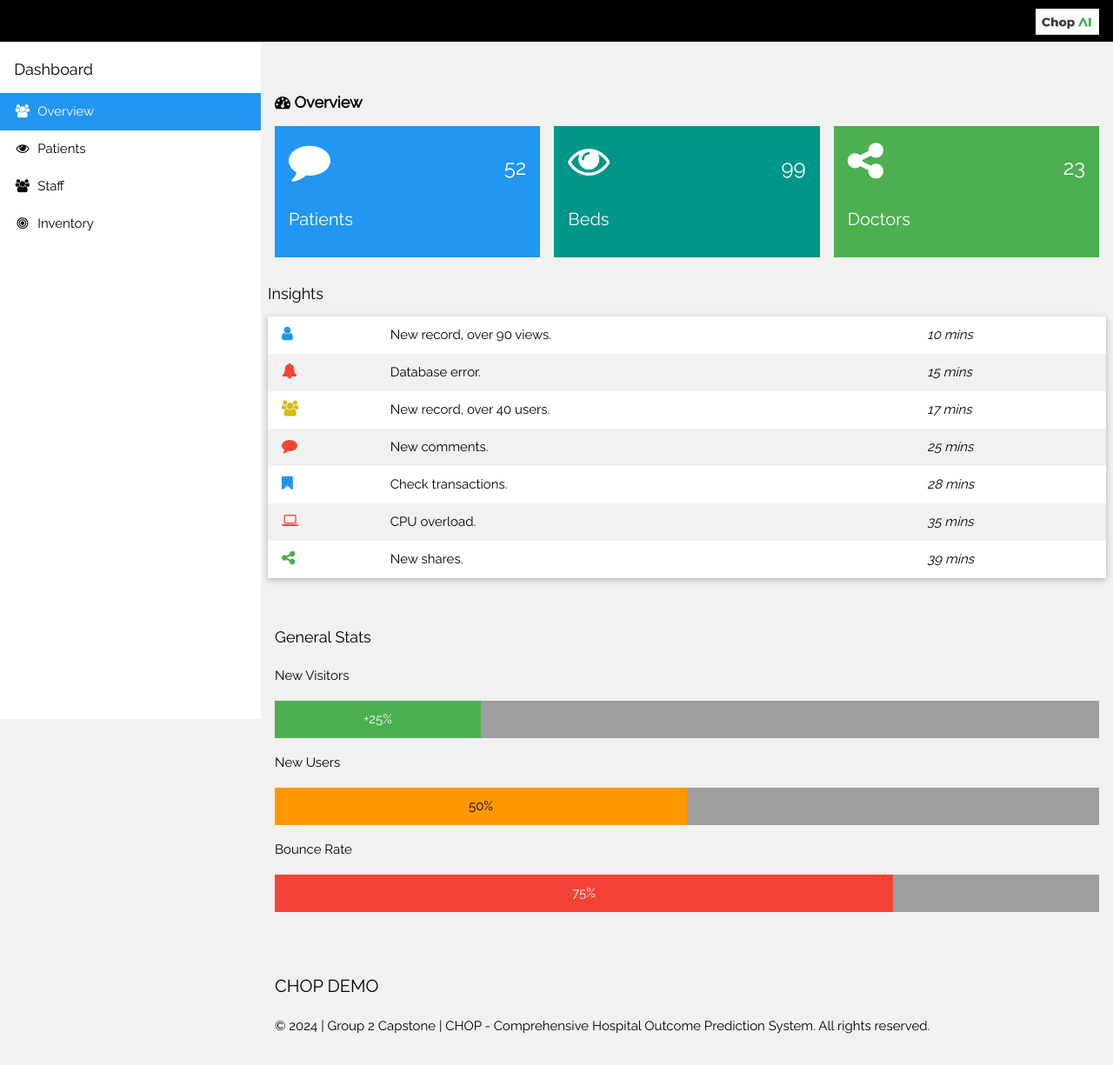
After one commit to bizzfuzz/CHOP-comprehensive-hospital-outcome-prediction-system, a FastAPI app: template app/templates/dashboard.html in a window 1280 px wide. The commit adds this page. Shown: the whole page at 87% size. Run offline with FastAPI, Linux system fonts and the light colour scheme; the template is opened without the code that fills it, so the values that code supplies are empty; parts of the project's set-up code (start-up, migrations or seed data) failed here and were passed over.

Commit message:
app folder layout and model loading

```diff
--- a/app/app.py
+++ b/app/app.py
@@ -1,16 +1,35 @@
+import pickle
+import uvicorn
 from fastapi.staticfiles import StaticFiles
 from fastapi.templating import Jinja2Templates
-import uvicorn
 from fastapi import FastAPI, HTTPException, Form, Request
-
 
 app = FastAPI()
 app.mount("/static", StaticFiles(directory="static"), name="static")
+app.mount("/images", StaticFiles(directory="static/images"), name="images")
 templates = Jinja2Templates(directory="templates")
+
+
+with open('./data/los_dtr.pkl', 'rb') as file:
+    los_model = pickle.load(file)
+with open('./data/death_model.pkl', 'rb') as file:
+    death_model = pickle.load(file)
+with open('./data/readmission_model.pkl', 'rb') as file:
+    readmission_model = pickle.load(file)
+with open('./data/preprocessor.pkl', 'rb') as file:
+    los_preprocessor = pickle.load(file)
+with open('./data/death_preprocessor.pkl', 'rb') as file:
+    death_preprocessor = pickle.load(file)
+with open('./data/readmission_preprocessor.pkl', 'rb') as file:
+    readmission_preprocessor = pickle.load(file)
 
 @app.get("/")
 async def read_root(request: Request):
     return templates.TemplateResponse("index.html", {"request": request})
 
+@app.get("/dashboard")
+async def dashboard(request: Request):
+    return templates.TemplateResponse("dashboard.html", {"request": request})
+
 if __name__ == '__main__':
     uvicorn.run(app, host='127.0.0.1', port=8000)
--- a/app/hospital_data/staff.csv
+++ /dev/null
@@ -1,6 +0,0 @@
-Staff ID,Name,Role,Qualification,Shift Start,Shift End
-7a3dd3e6-e802-45ca-9e6b-892caa3dc01f,Robert Adams,Physician,MS,10:01:30,16:20:07
-a7cddb79-0344-4e9b-8e48-c4bfe5040083,Laura Frazier,Physician,BSN,14:15:52,18:39:39
-34a9bb18-572d-40d5-8616-f43c61c439d5,Caleb Martin,Physician,BSN,02:21:19,09:40:19
-fc4243d1-0f27-4bcd-965b-85023910bcf9,Noah Flores,Admin,MD,13:31:50,02:28:52
-c2b79c3b-4d3f-4901-84fa-d58e3128f8ae,Megan Lara,Physician,MD,17:01:40,21:49:04
--- /dev/null
+++ b/app/templates/dashboard.html
@@ -0,0 +1,184 @@
+<!DOCTYPE html>
+<html>
+    <head>
+        <title>CHOP - Demo</title>
+        <meta charset="UTF-8">
+        <meta name="viewport" content="width=device-width, initial-scale=1">
+        <link rel="stylesheet" href="https://www.w3schools.com/w3css/4/w3.css">
+        <link rel="stylesheet" href="https://fonts.googleapis.com/css?family=Raleway">
+        <link rel="stylesheet" href="https://cdnjs.cloudflare.com/ajax/libs/font-awesome/4.7.0/css/font-awesome.min.css">\
+        <link rel="stylesheet" type="text/css" href="static/css/styles.css">
+
+        <style>
+            html,body,h1,h2,h3,h4,h5 {font-family: "Raleway", sans-serif}
+        </style>
+    </head>
+    <body class="w3-light-grey">
+
+        <!-- Top container -->
+        <div class="w3-bar w3-top w3-black w3-large" style="z-index:4">
+        <button class="w3-bar-item w3-button w3-hide-large w3-hover-none w3-hover-text-light-grey" onclick="w3_open();"><i class="fa fa-bars"></i>  Menu</button>
+        <span class="w3-bar-item w3-right"><img src="../static/images/logo-l.png" alt="logo" class='logo'></span>
+        </div>
+
+        <!-- Sidebar/menu -->
+        <nav class="w3-sidebar w3-collapse w3-white w3-animate-left w3-green" style="z-index:3;width:300px;" id="mySidebar"><br>
+            <div class="w3-container">
+                <h5>Dashboard</h5>
+            </div>
+            <div class="w3-bar-block">
+                <a href="#" class="w3-bar-item w3-button w3-padding-16 w3-hide-large w3-dark-grey w3-hover-black" onclick="w3_close()" title="close menu"><i class="fa fa-remove fa-fw"></i>  Close Menu</a>
+                <a href="#" class="w3-bar-item w3-button w3-padding w3-blue"><i class="fa fa-users fa-fw"></i>  Overview</a>
+                <a href="#" class="w3-bar-item w3-button w3-padding"><i class="fa fa-eye fa-fw"></i>  Patients</a>
+                <a href="#" class="w3-bar-item w3-button w3-padding"><i class="fa fa-users fa-fw"></i>  Staff</a>
+                <a href="#" class="w3-bar-item w3-button w3-padding"><i class="fa fa-bullseye fa-fw"></i>  Inventory</a>
+            </div>
+        </nav>
+
+
+        <!-- Overlay effect when opening sidebar on small screens -->
+        <div class="w3-overlay w3-hide-large w3-animate-opacity" onclick="w3_close()" style="cursor:pointer" title="close side menu" id="myOverlay"></div>
+
+        <!-- !PAGE CONTENT! -->
+        <div class="w3-main" style="margin-left:300px;margin-top:43px;">
+
+        <!-- Header -->
+        <header class="w3-container" style="padding-top:22px">
+            <h5><b><i class="fa fa-dashboard"></i> Overview</b></h5>
+        </header>
+
+        <div class="w3-row-padding w3-margin-bottom">
+            <div class="w3-third">
+                <div class="w3-container w3-blue w3-padding-16">
+                    <div class="w3-left"><i class="fa fa-comment w3-xxxlarge"></i></div>
+                    <div class="w3-right">
+                    <h3>52</h3>
+                    </div>
+                    <div class="w3-clear"></div>
+                    <h4>Patients</h4>
+                </div>
+            </div>
+            <div class="w3-third">
+                <div class="w3-container w3-teal w3-padding-16">
+                    <div class="w3-left"><i class="fa fa-eye w3-xxxlarge"></i></div>
+                    <div class="w3-right">
+                    <h3>99</h3>
+                    </div>
+                    <div class="w3-clear"></div>
+                    <h4>Beds</h4>
+                </div>
+            </div>
+            <div class="w3-third">
+                <div class="w3-container w3-green w3-padding-16">
+                    <div class="w3-left"><i class="fa fa-share-alt w3-xxxlarge"></i></div>
+                    <div class="w3-right">
+                    <h3>23</h3>
+                    </div>
+                    <div class="w3-clear"></div>
+                    <h4>Doctors</h4>
+                </div>
+            </div>
+        </div>
+
+        <div class="w3-panel">
+            <div class="w3-row-padding" style="margin:0 -16px">
+            <div class="">
+                <h5>Insights</h5>
+                <table class="w3-table w3-striped w3-white w3-card">
+                    <tr>
+                        <td><i class="fa fa-user w3-text-blue w3-large"></i></td>
+                        <td>New record, over 90 views.</td>
+                        <td><i>10 mins</i></td>
+                    </tr>
+                    <tr>
+                        <td><i class="fa fa-bell w3-text-red w3-large"></i></td>
+                        <td>Database error.</td>
+                        <td><i>15 mins</i></td>
+                    </tr>
+                    <tr>
+                        <td><i class="fa fa-users w3-text-yellow w3-large"></i></td>
+                        <td>New record, over 40 users.</td>
+                        <td><i>17 mins</i></td>
+                    </tr>
+                    <tr>
+                        <td><i class="fa fa-comment w3-text-red w3-large"></i></td>
+                        <td>New comments.</td>
+                        <td><i>25 mins</i></td>
+                    </tr>
+                    <tr>
+                        <td><i class="fa fa-bookmark w3-text-blue w3-large"></i></td>
+                        <td>Check transactions.</td>
+                        <td><i>28 mins</i></td>
+                    </tr>
+                    <tr>
+                        <td><i class="fa fa-laptop w3-text-red w3-large"></i></td>
+                        <td>CPU overload.</td>
+                        <td><i>35 mins</i></td>
+                    </tr>
+                    <tr>
+                        <td><i class="fa fa-share-alt w3-text-green w3-large"></i></td>
+                        <td>New shares.</td>
+                        <td><i>39 mins</i></td>
+                    </tr>
+                </table>
+            </div>
+            </div>
+        </div>
+        <hr>
+        <div class="w3-container">
+            <h5>General Stats</h5>
+            <p>New Visitors</p>
+            <div class="w3-grey">
+            <div class="w3-container w3-center w3-padding w3-green" style="width:25%">+25%</div>
+            </div>
+
+            <p>New Users</p>
+            <div class="w3-grey">
+            <div class="w3-container w3-center w3-padding w3-orange" style="width:50%">50%</div>
+            </div>
+
+            <p>Bounce Rate</p>
+            <div class="w3-grey">
+            <div class="w3-container w3-center w3-padding w3-red" style="width:75%">75%</div>
+            </div>
+        </div>
+        <hr>
+
+        <!-- Footer -->
+        <footer class="w3-container w3-padding-16 w3-light-grey">
+            <h4>CHOP DEMO</h4>
+            <p>
+                © 2024 | Group 2 Capstone | CHOP - Comprehensive Hospital Outcome Prediction System. All rights reserved.
+            </p>
+        </footer>
+
+        <!-- End page content -->
+        </div>
+
+        <script>
+            // Get the Sidebar
+            var mySidebar = document.getElementById("mySidebar");
+
+            // Get the DIV with overlay effect
+            var overlayBg = document.getElementById("myOverlay");
+
+            // Toggle between showing and hiding the sidebar, and add overlay effect
+            function w3_open() {
+            if (mySidebar.style.display === 'block') {
+                mySidebar.style.display = 'none';
+                overlayBg.style.display = "none";
+            } else {
+                mySidebar.style.display = 'block';
+                overlayBg.style.display = "block";
+            }
+            }
+
+            // Close the sidebar with the close button
+            function w3_close() {
+            mySidebar.style.display = "none";
+            overlayBg.style.display = "none";
+            }
+        </script>
+
+    </body>
+</html>
--- a/app/templates/index.html
+++ b/app/templates/index.html
@@ -22,7 +22,7 @@
                 <div class="w3-right w3-hide-small">
                 <a href="#about" class="w3-bar-item w3-button"><i class="fa fa-gears"></i>ABOUT</a>
                 <a href="#team" class="w3-bar-item w3-button"><i class="fa fa-user"></i> TEAM</a>
-                <a href="" class="w3-bar-item w3-button"><i class="fa fa-desktop"></i> DEMO</a>
+                <a href="/dashboard" class="w3-bar-item w3-button"><i class="fa fa-desktop"></i> DEMO</a>
                 <a href="#contact" class="w3-bar-item w3-button"><i class="fa fa-envelope"></i> CONTACT</a>
             </div>
             <!-- Hide right-floated links on small screens and replace them with a menu icon -->
@@ -52,7 +52,7 @@
                     by predicting patient outcomes and giving actionable insights.
                 </span>
                 <p>
-                    <a href="#about" class="w3-button w3-green w3-padding-large w3-large w3-margin-top w3-hover-opacity">
+                    <a href="/dashboard" class="w3-button w3-green w3-padding-large w3-large w3-margin-top w3-hover-opacity">
                         Launch Demo
                     </a>
                 </p>
@@ -110,7 +110,7 @@
                 With CHOP's help, resource allocation problems are a thing of the past. <br>Gain a clear view of your needs in the
                 near future and be well prepared <br> to meet them. This is the start of anew era.
             </p>
-            <p><a href="#work" class="w3-button w3-black"><i class="fa fa-desktop"> </i> See How It Works</a></p>
+            <p><a href="/dashboard" class="w3-button w3-black"><i class="fa fa-desktop"> </i> See How It Works</a></p>
             </div>
             <div class="w3-col m6">
             <img class="w3-image w3-round-large" src="../static/images/preview (3).webp" alt="Buildings" width="700" height="394">
```
Also changed, not shown: app/hospital_data/inventory.csv (deleted, +0 -21 lines), app/hospital_data/patients.csv (deleted, +0 -21 lines), app/hospital_data/prescriptions.csv (deleted, +0 -16 lines), 11 other files.
